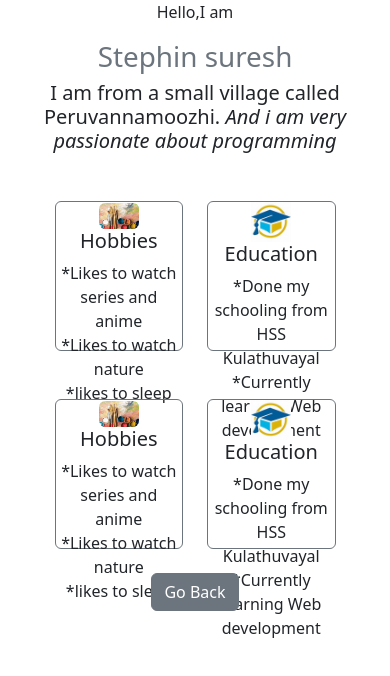
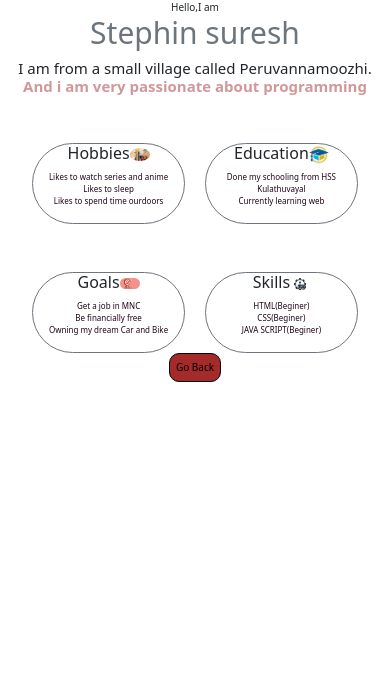
Before and after one commit to stephin0/personal-website, a plain HTML site: page about.html in a window 390 px wide. Drawn offline with nearby package versions, Linux system fonts and the light colour scheme.

Commit message:
increases responsivesness

```diff
--- a/about.html
+++ b/about.html
@@ -4,70 +4,81 @@
     <meta charset="UTF-8">
     <meta name="viewport" content="width=device-width, initial-scale=1.0">
     <title>Document</title>
+
+    <link rel="stylesheet" href="styls/nav.css">
+    <link rel="stylesheet" href="styls/about.css">
+    <link rel="stylesheet" href="styls/project.css">
     <link rel="stylesheet" href="style.css">
-    <link rel="stylesheet" href="mediaquery.css">
     <link href="https://cdn.jsdelivr.net/npm/bootstrap@5.3.3/dist/css/bootstrap.min.css" rel="stylesheet" integrity="sha384-QWTKZyjpPEjISv5WaRU9OFeRpok6YctnYmDr5pNlyT2bRjXh0JMhjY6hW+ALEwIH" crossorigin="anonymous">
 </head>
-<body>
+<body id="body-centre">
     <div class="container text-center">
-        <p >Hello,I am </p>
-        <h1 class="text-secondary">Stephin suresh</h1>
-        <h5 class="text-center">I am from a small village called Peruvannamoozhi. <i>And i am very passionate about programming</i></h5>
+        <p id="about--greet">Hello,I am </p>
+        <h1 class="text-secondary" id="about-name">Stephin suresh</h1>
+        <h5 class="text-center" id="about-description">I am from a small village called Peruvannamoozhi. <strong>And i am very passionate about programming</strong></h5>
         <div class="education">
             <div class="container mt-5">
-                <div class="row justify-content-center">
-                    <div class="col-5">
-                       <div class=" border border-secondary rounded image">
-                            <img  class="rounded" src="images/hobby.jpeg" alt="">
-                            <div class="hobby-text">
-                                <h5 id=>Hobbies</h2>
-                                *Likes to watch series and anime
-                                <br >
-                                *Likes to watch nature
-                                <br>
-                                *likes to sleep
+                <div class="row justify-content-evenly ">
+                    <div class="col-5 border border-secondary rounded-pill ">
+                       <div class="  image ">
+                           <h3>Hobbies</h3>
+                           <img   src="images/hobby.jpeg" alt="">
+                        </div>
+                            <div class=" expand-text">
+                                <ul class="about-list">
+                                    <li>Likes to watch series and anime</li>
+                                    <li>Likes to sleep</li>
+                                    <li>Likes to spend time ourdoors</li>
+                                </ul>
                             </div>
-                       </div>
+
                     </div>
-                    <div class="col-5">
-                        <div class=" border border-secondary rounded image">
+                    <div class="col-5 border border-secondary rounded-pill ">
+                        <div class=" image">
+                            <h3>Education</h3>
                             <img src="images/th.jpeg" alt="">
-                            <div class="education-text">
-                                <h5>Education</h2>
-                                *Done my schooling from HSS Kulathuvayal
-                                <br>
-                                *Currently learning Web development
-                            </div>
-                        <div>
+                        </div>
+                        <div class= "expand-text">
+                            <ul class="about-list">
+                                <li>Done my schooling from HSS Kulathuvayal</li>
+                                <li>Currently learning web</li>
+                            </ul>
+                        </div>
+
                     </div>
                 </div>
 
             </div>
             <div class="container mt-5">
-                <div class="row justify-content-center">
-                    <div class="col-5">
-                       <div class=" border border-secondary rounded image">
-                            <img  class="rounded" src="images/hobby.jpeg" alt="">
-                            <div class="hobby-text">
-                                <h5 id=>Hobbies</h2>
-                                *Likes to watch series and anime
-                                <br >
-                                *Likes to watch nature
-                                <br>
-                                *likes to sleep
-                            </div>
+                <div class="row justify-content-evenly">
+                    <div class="col-5 border border-secondary rounded-pill">
+                       <div class="  image">
+                           <h3>Goals</h3>
+                           <img  class="rounded" src="images/goals.png" alt="">
                        </div>
+                       <div class=" expand-text">
+
+                           <ul class="about-list">
+                               <li>Get a job in MNC</li>
+                               <li>Be financially free</li>
+                               <li>Owning my dream Car and Bike  </li>
+                           </ul>
+                     </div>
+
                     </div>
-                    <div class="col-5">
-                        <div class=" border border-secondary rounded image">
-                            <img src="images/th.jpeg" alt="">
-                            <div class="education-text">
-                                <h5>Education</h2>
-                                *Done my schooling from HSS Kulathuvayal
-                                <br>
-                                *Currently learning Web development
-                            </div>
-                        <div>
+                    <div class="col-5  border border-secondary rounded-pill">
+                        <div class=" image">
+                            <h3>Skills</h3>
+                            <img src="images/skills.png" alt="">
+                        </div>
+                        <div class=" expand-text">
+                           <ul class="about-list">
+                            <li>HTML(Beginer)</li>
+                            <li>CSS(Beginer)</li>
+                            <li>JAVA SCRIPT(Beginer)</li>
+                           </ul>
+                        </div>
+
                     </div>
                 </div>
 
@@ -75,6 +86,6 @@
 
         </div>
     </div>
-    <a    href="index.html"><button class="btn btn-secondary mt-4" type="button">Go Back</button></a>
+    <a    href="index.html"><button class="bttn" >Go Back</button></a>
 </body>
 </html>
--- a/style.css
+++ b/style.css
@@ -96,12 +96,8 @@ section a{
 #about-me{
     text-align: center;
 }
-.image img{
-    width: 40px;
-}
-.image{
-    height: 150px;
-}
+
+
 #flipkartimg{
     width: 220px;
     height: 130px;
@@ -121,3 +117,6 @@ section a{
     background-color: black;
     color: white;
 }
+strong{
+    color: rgba(170, 70, 70, 0.555);
+}
--- /dev/null
+++ b/styls/about.css
@@ -0,0 +1,177 @@
+
+ @media (max-width:2560px){
+}
+@media (max-width:1440px){
+    #about--greet{
+        font-size: 30px;
+        margin: 0;
+    }
+    #about-name{
+        font-size:70px;
+    }
+    #about-description{
+        font-size:30px;
+        max-width: 60ch;
+        margin: 0 auto;
+    }
+     .image img{
+        width: 40px;
+        border-radius: 50%;
+    }
+    .image{
+        display: flex;
+        justify-content: center;
+        align-items: center;
+    }
+    .image h3{
+        font-size:2.5rem;
+    }
+    .expand-text p{
+        margin: 0;
+    }
+    .about-list{
+        list-style: none;
+
+    }
+    .about-list li{
+        font-size: 1.5rem;
+        color: rgb(34, 4, 24);
+    }
+    #body-centre{
+        text-align: center;
+    }
+    .bttn{
+        font-size: 30px;
+        background-color: brown;
+        border: 1px solid rgb(0, 0, 0);
+        border-radius: 10px;
+        padding: 10px;
+    }
+
+
+}
+@media (max-width:1024px){
+    #about--greet{
+        font-size: 25px;
+    }
+    #about-name{
+        font-size:50px;
+    }
+    #about-description{
+        font-size:25px;
+        max-width: 60ch;
+    }
+     .image img{
+        width: 40px;
+    }
+    .image h3{
+        font-size:2rem;
+    }
+    .about-list li{
+        font-size: 1rem;
+    }
+    .bttn{
+        font-size: 20px;
+    }
+}
+@media (max-width:768px){
+    #about--greet{
+        font-size: 20px;
+    }
+    #about-name{
+        font-size:40px;
+    }
+    #about-description{
+        font-size:20px;
+    }
+    .image h3{
+        font-size:1.5rem;
+    }
+    .about-list li{
+        font-size: .9rem;
+    }
+    .bttn{
+        font-size: 15px;
+    }
+}
+@media (max-width:425px){
+    #about--greet{
+        font-size: 10px;
+    }
+    #about-name{
+        font-size:30px;
+    }
+    #about-description{
+        font-size:15px;
+    }
+    .image h3{
+        font-size:1rem;
+    }
+    .image img{
+        width: 20px;
+        position: relative;
+        bottom: 3px;
+    }
+    .about-list li{
+        font-size: .5rem;
+    }
+    .about-list{
+        padding: 0;
+    }
+    .bttn{
+        font-size: 10px;
+        padding: 6px;
+
+    }
+}
+@media (max-width:375px){
+    #about--greet{
+        font-size: 10px;
+    }
+    #about-name{
+        font-size:25px;
+    }
+    #about-description{
+        font-size:12px;
+    }
+    .image h3{
+        font-size:.9rem;
+    }
+    .about-list li{
+        font-size: .4rem;
+    }
+    .image img{
+        width: 18px;
+    }
+    .bttn{
+        font-size: 8px;
+        padding: 5px;
+
+    }
+
+}
+@media (max-width:320px){
+    #about--greet{
+        font-size: 10px;
+    }
+    #about-name{
+        font-size:20px;
+    }
+    #about-description{
+        font-size:10px;
+    }
+    .image h3{
+        font-size:.7rem;
+    }
+    .image img{
+        width: 16px;
+    }
+    .about-list li{
+        font-size: .4rem;
+    }
+}
+@media (max-width:300px){
+    .about-list li{
+        font-size: .3rem;
+    }
+}
--- a/styls/project.css
+++ b/styls/project.css
@@ -2,33 +2,69 @@
  @media (max-width:2560px){
 }
 @media (max-width:1440px){
+    #flipkartimg{
+        width: 320px;
+        height:140px;
+
+   }
+   #amazonimg{
+       width: 320px;
+       height:140px;
+
+   }
+   .hover{
+       padding:5px;
+       font-size: 18px;
+       margin: 0;
+       margin-top: 5px;
+       margin-bottom: 5px;
+       margin-left: 8px;
+       margin-right:8px;
+   }
+   .heading-1{
+       font-size: 1.5rem;
+   }
+   .projects-subtitle{
+      font-size: 16px;
+   }
+    .heading-project{
+      font-size: 40px;
+      margin-bottom: 1rem;
+   }
+   .space{
+    padding-top: 2rem;
+
+   }
 }
 @media (max-width:1024px){
     #flipkartimg{
-        width: 170px;
-        height: 90px;
+        width: 230px;
+        height:100px;
 
    }
    #amazonimg{
-       width: 170px;
-       height: 90px;
+       width: 230px;
+       height:100px;
 
    }
    .hover{
-       padding:3px;
+       padding:2px;
        font-size: 15px;
        margin: 0;
        margin-top: 5px;
        margin-bottom: 5px;
+       margin-left: 5px;
+       margin-right:5px;
    }
    .heading-1{
-       font-size: 1.3rem;
+       font-size: 1rem;
    }
    .projects-subtitle{
-      font-size: 13px;
+      font-size: 15px;
    }
     .heading-project{
-      font-size: 26px;
+      font-size: 30px;
+      margin-bottom: 1rem;
    }
    .space{
     padding-top: 1rem;
@@ -37,30 +73,31 @@
 }
 @media (max-width:768px){
     #flipkartimg{
-        width: 170px;
-        height: 90px;
+        width: 200px;
+        height: 100px;
 
    }
    #amazonimg{
-       width: 170px;
-       height: 90px;
+       width: 200px;
+       height: 100px;
 
    }
    .hover{
        padding:3px;
-       font-size: 15px;
+       font-size: 12px;
        margin: 0;
        margin-top: 5px;
        margin-bottom: 5px;
    }
    .heading-1{
-       font-size: 1.3rem;
+       font-size: 1rem;
    }
    .projects-subtitle{
-      font-size: 13px;
+      font-size: 12px;
    }
     .heading-project{
-      font-size: 26px;
+      font-size: 20px;
+      margin-bottom: 1rem;
    }
    .space{
     padding-top: 1rem;
@@ -93,6 +130,7 @@
    }
     .heading-project{
       font-size: 22px;
+      margin-bottom: 1rem;
    }
    .space{
     padding-top: 1rem;
@@ -121,7 +159,7 @@
        font-size: .9rem;
    }
    .space{
-    padding-top: 1.5rem;
+    padding-top: 3rem;
 }
 }
 @media (max-width:320px){
```
Also changed, not shown: index.html (+4 -3 lines), images/goals.png (added), images/skills.jpeg (added), images/skills.png (added).
